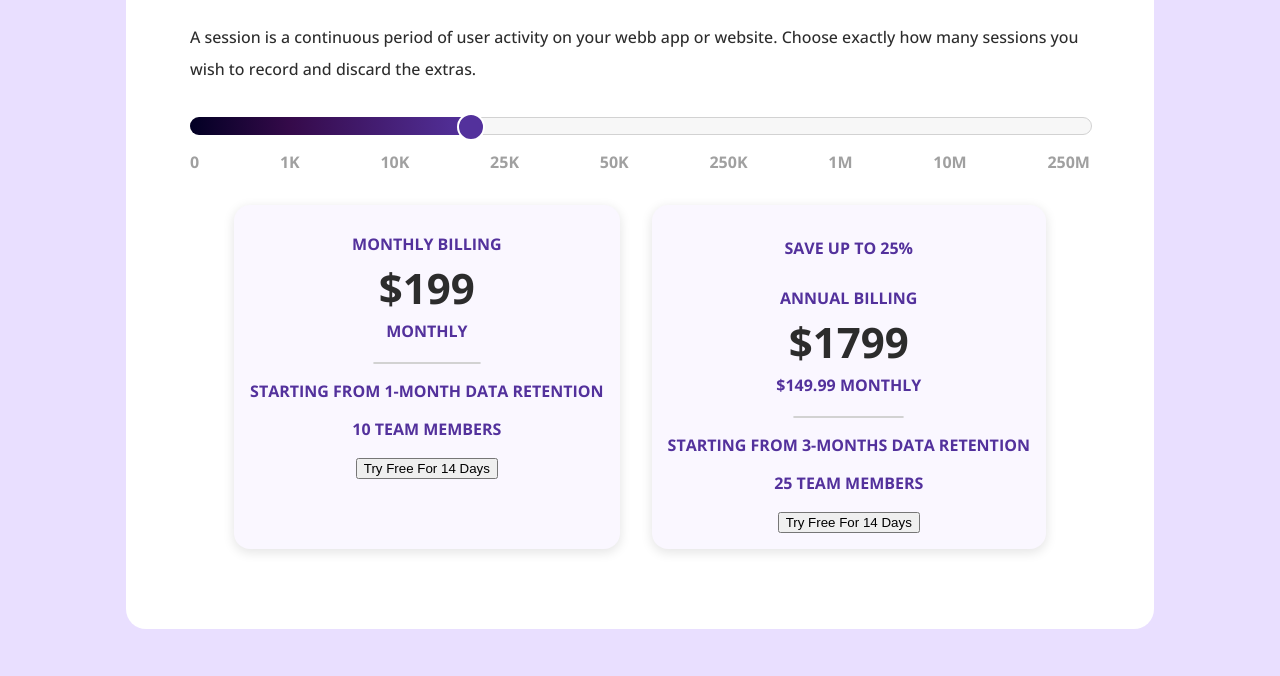
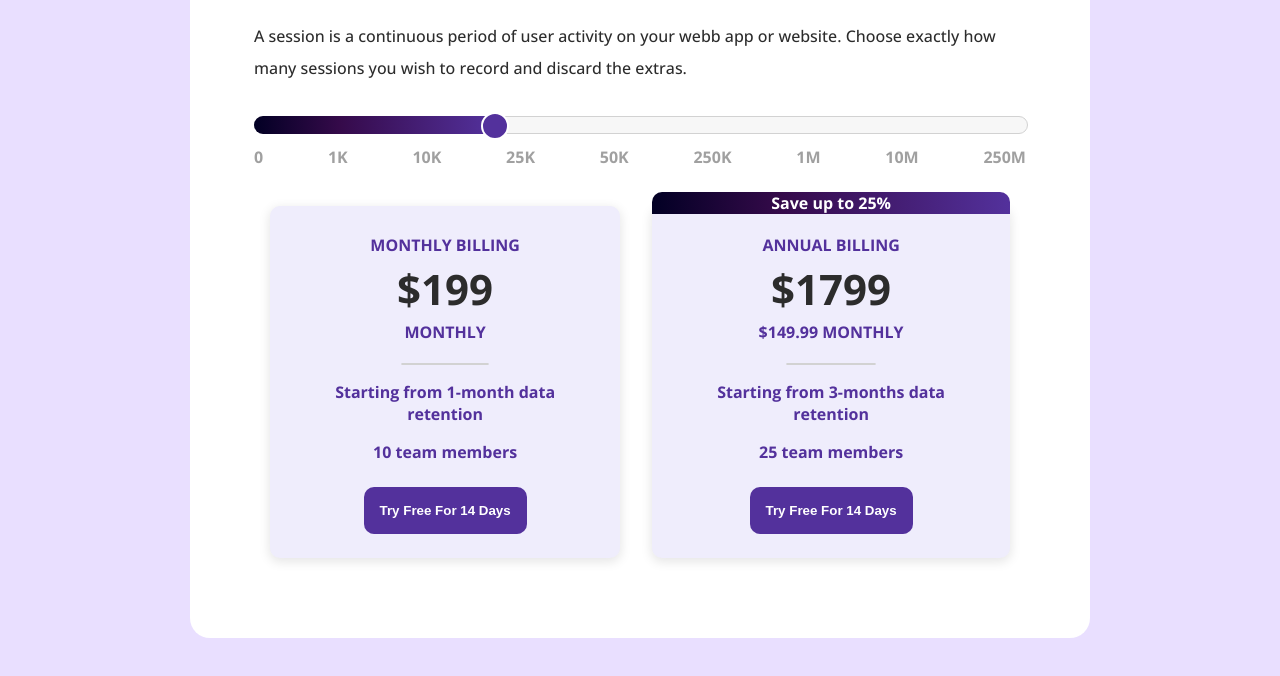
Before and after one commit to M-Venerus/cost-estimator-web-app, a plain HTML site: page index.html in a window 1280 px wide. Shown: the part 484-1160 px from the top of the page. Drawn offline with nearby package versions, Linux system fonts and the light colour scheme.

Commit message:
Style remaining content using cards.

```diff
--- a/style.css
+++ b/style.css
@@ -11,12 +11,15 @@ body {
 
 h1 {
   color: rgb(83, 49, 156);
+  font-size: 2.5rem;
+  margin: 0 0 30px 0;
 }
 
 .container {
   background-color: white;
   width: 100%;
   max-width: 900px;
+  box-sizing: border-box;
   border-radius: 20px;
   display: flex;
   flex-direction: column;
@@ -137,6 +140,7 @@ h1 {
 .slider {
   width: 100%;
   position: relative;
+  margin-bottom: 10px;
 }
 
 .slider .bar {
@@ -179,16 +183,17 @@ h1 {
 
 .slider .point:hover {
   cursor: pointer;
-    transform: scale(1.3)
+  transform: scale(1.15);
 }
 
-.sessions-slider ul{
+.sessions-slider ul {
   list-style: none;
   font-weight: bold;
   color: rgb(160, 160, 160);
   display: flex;
   justify-content: space-between;
   padding: 0;
+  margin: 12px 0;
 }
 
 .card-wrapper {
@@ -196,19 +201,25 @@ h1 {
 }
 
 .card {
-    background-color: rgb(250, 247, 255);
-    border-radius: 16px;
+  background-color: rgb(239, 237, 252);
+  border-radius: 10px;
   margin: 16px;
   box-shadow: 0px 3px 11px 1px rgba(0, 0, 0, 0.1);
-    padding: 16px;
+  padding: 16px 32px;
   text-align: center;
   font-weight: bold;
   color: rgb(83, 49, 156);
-    text-transform: uppercase;
+  transition: 0.15s transform ease;
+  position: relative;
+}
+
+.card:hover {
+  transform: translateY(-5px);
 }
 
 .card .top-section {
   padding: 8px;
+  text-transform: uppercase;
 }
 
 .card .top-section p {
@@ -217,7 +228,7 @@ h1 {
 
 .card .price {
   font-size: 42px;
-    color:rgb(44, 44, 44);
+  color: rgb(44, 44, 44);
 }
 
 .card hr {
@@ -225,3 +236,39 @@ h1 {
   border: 1px solid rgb(210, 210, 210);
   border-radius: 2px;
 }
+
+.card button {
+  border: none;
+  color: white;
+  background-color: rgb(83, 49, 156);
+  padding: 16px;
+  border-radius: 10px;
+  transition: 0.15s transform ease;
+  font-weight: bold;
+  margin: 8px 0;
+}
+
+.card button:hover {
+  cursor: pointer;
+  transform: scale(1.07);
+}
+
+.card .save {
+  color: white;
+  background: linear-gradient(
+    90deg,
+    rgba(2, 0, 36, 1) 0%,
+    rgba(53, 10, 74, 1) 36%,
+    rgba(83, 49, 156, 1) 100%
+  );
+  width: 100%;
+  position: absolute;
+  top: -14px;
+  left: 0;
+  border-top-right-radius: 10px;
+  border-top-left-radius: 10px;
+}
+
+.card .save p {
+    margin: 0;
+}
```
Lines whose indentation alone changed are shown as unchanged.
